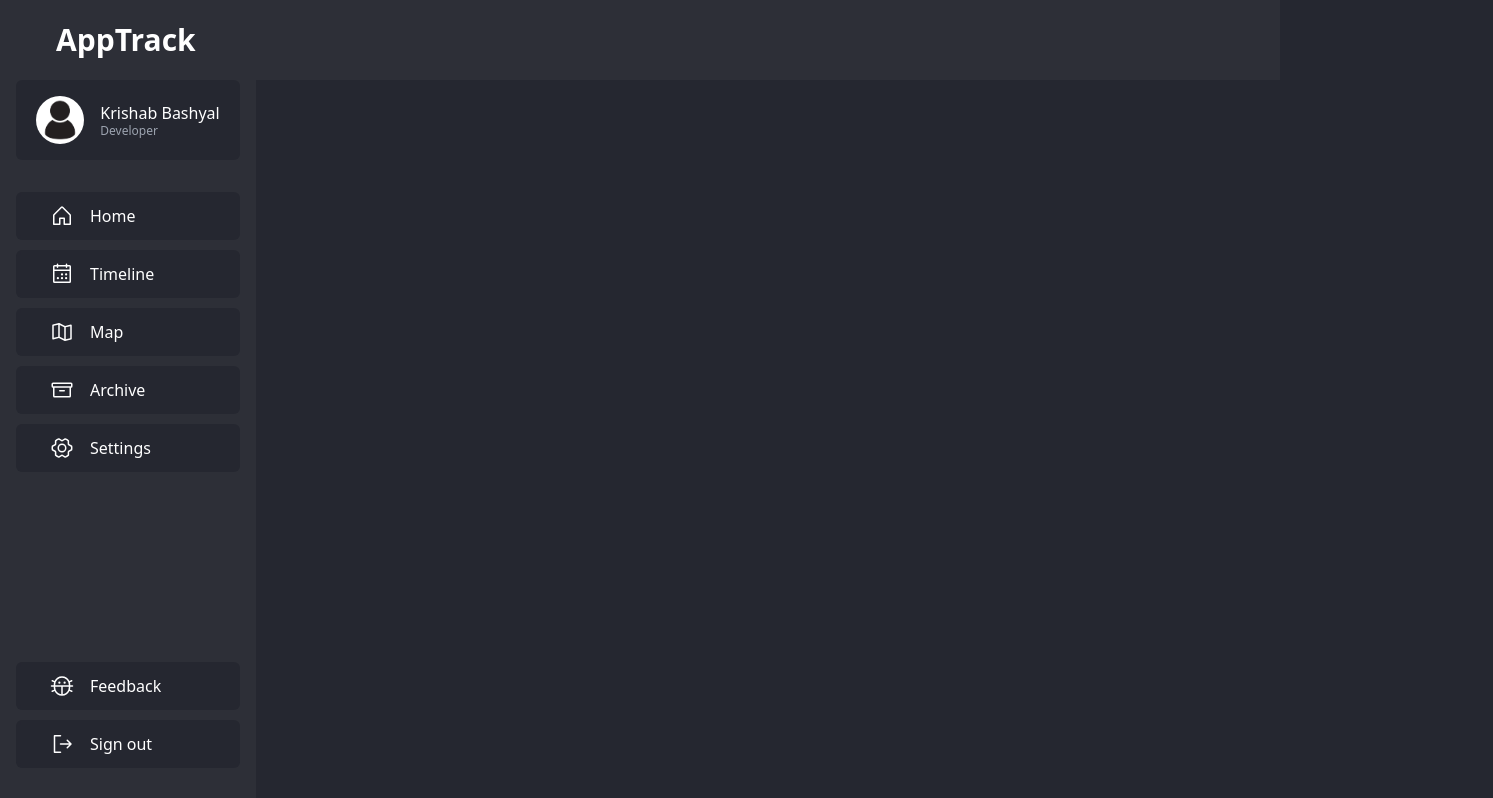
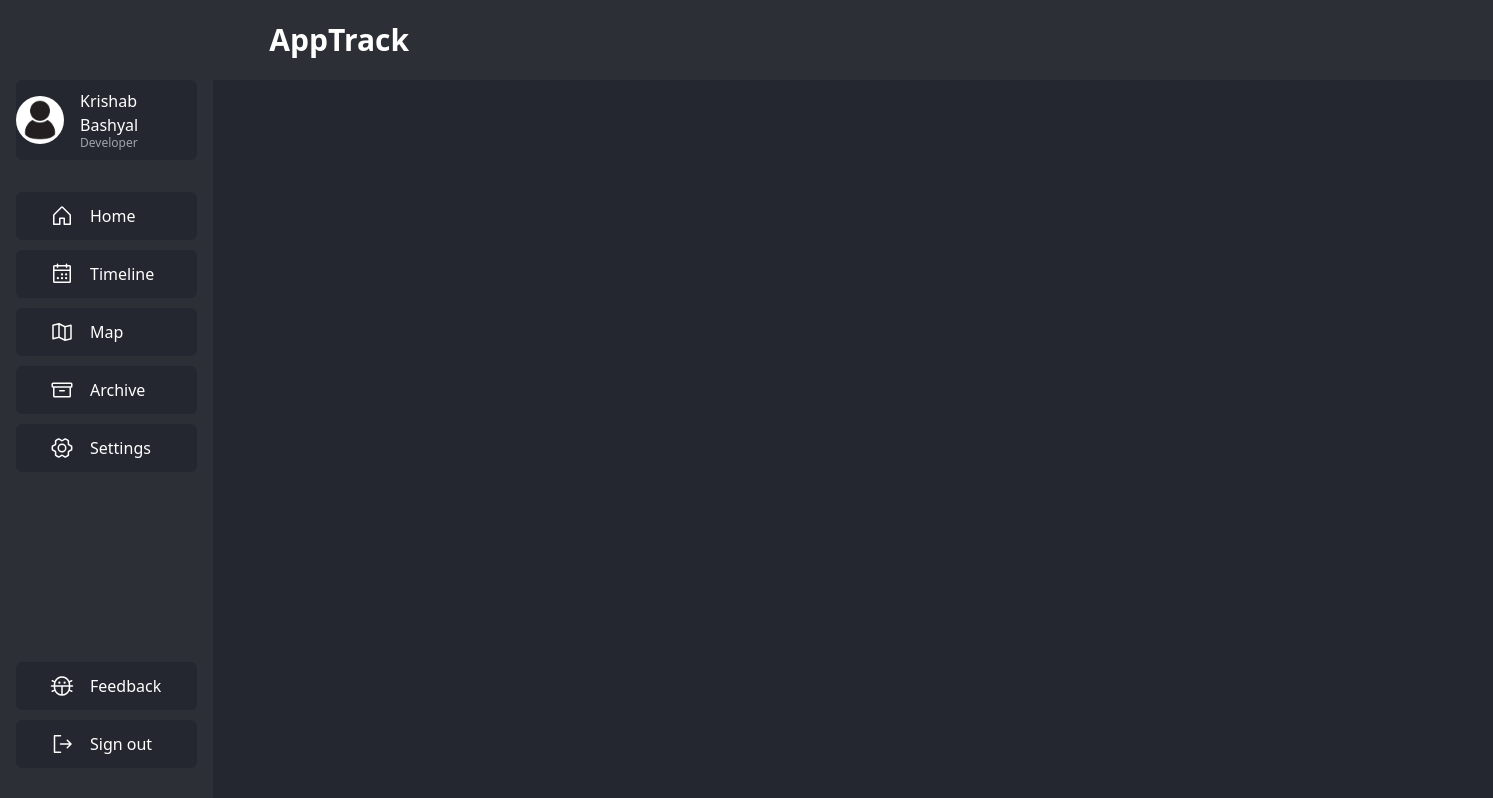
Before and after one commit to krishabbashyal/Apptive, a Next.js app in the folder client/: page /login in a window 1280 px wide. Shown: the top 798 px of the page, 1493 px wide, since content can reach past the window. Built offline with nearby package versions, Linux system fonts and the light colour scheme.

Commit message:
Added new wrapper to layout

```diff
--- a/client/src/app/layout.tsx
+++ b/client/src/app/layout.tsx
@@ -3,14 +3,13 @@ import "./globals.css";
 
 import Sidebar from "@/components/Sidebar";
 import Navbar from "@/components/Navbar";
+import DashboardWrapper from "./dashboardWrapper";
 
 const RootLayout: React.FC<{ children: React.ReactNode }> = ({ children }) => {
   return (
     <html lang="en">
       <body>
-        <Sidebar />
-        <Navbar />
-        {children}
+        <DashboardWrapper> {children}</DashboardWrapper>
       </body>
     </html>
   );
```
